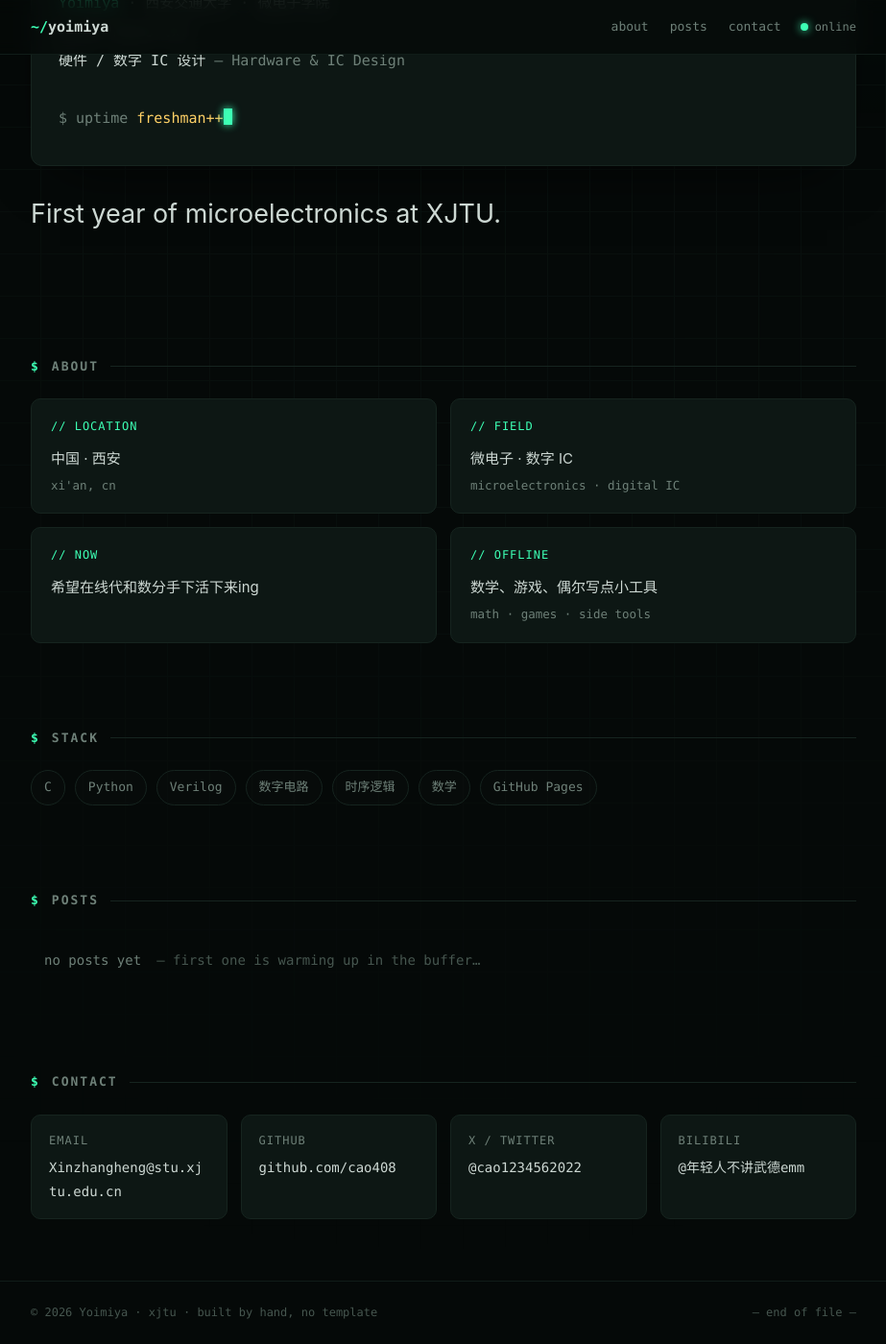
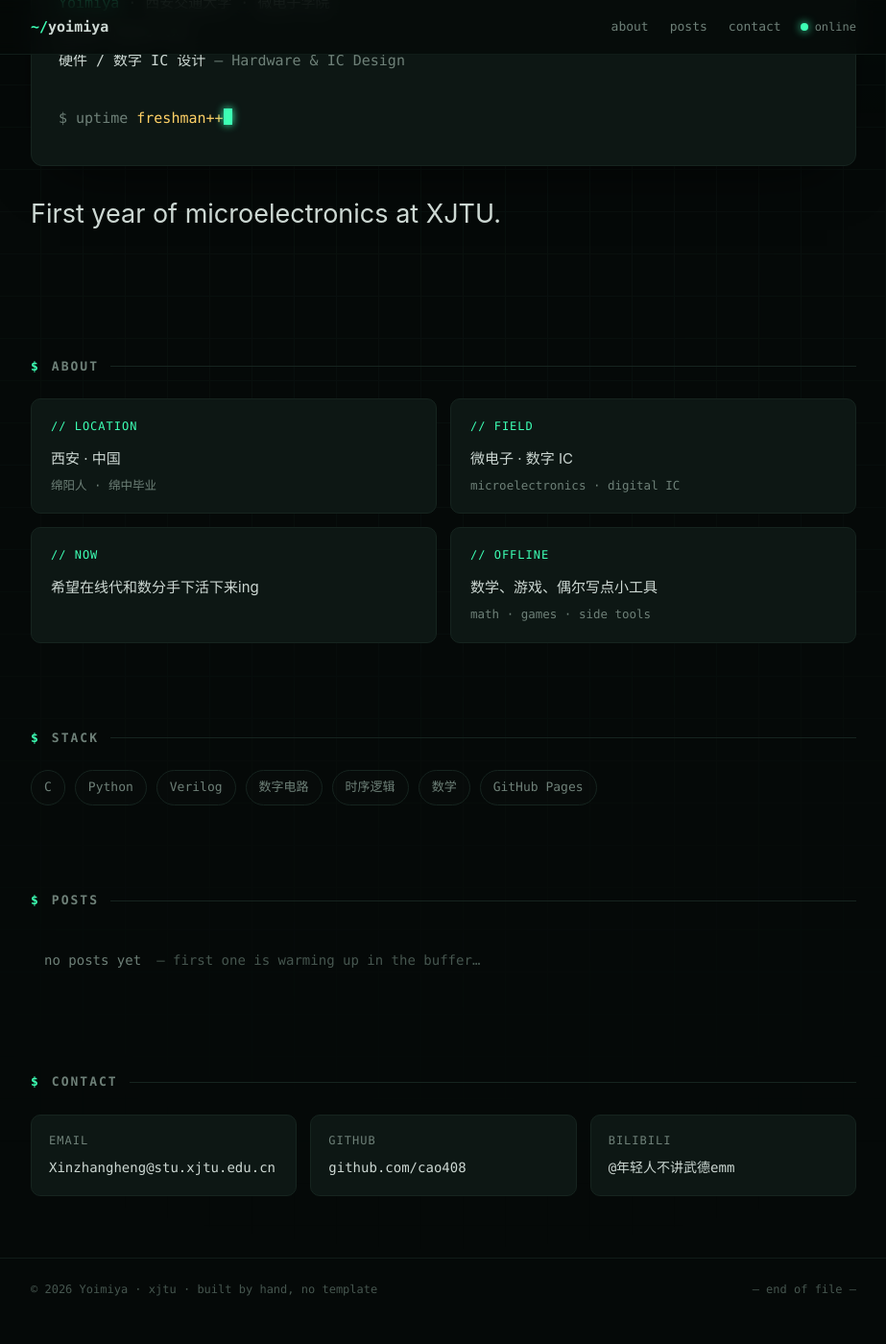
Before and after one commit to cao408/cao408.github.io, a Jekyll site: the page built from index.md, in a window 1280 px wide and 1400 px high, scrolled down 256 px. Shown: the whole window at 96% size, without its empty margins (178-1101 px from the left). Built offline with Jekyll 4.4.1, drawn with Linux system fonts in a browser that asks for light colours; after the commit the page ends 1632 px from its top, so only the background shows below that.

Commit message:
drop X link; location card: from Mianyang (Mianzhong)

```diff
--- a/index.md
+++ b/index.md
@@ -24,7 +24,7 @@ title: Yoimiya
   <div class="about-grid">
     <div class="about-card">
       <span class="lab">// LOCATION</span>
-      <span class="val">中国 · 西安<small>xi'an, cn</small></span>
+      <span class="val">西安 · 中国<small>绵阳人 · 绵中毕业</small></span>
     </div>
     <div class="about-card">
       <span class="lab">// FIELD</span>
@@ -80,10 +80,6 @@ title: Yoimiya
       <span class="lab">GITHUB</span>
       <span class="val">github.com/cao408</span>
     </a>
-    <a class="c-card" href="https://x.com/cao1234562022" target="_blank" rel="noopener">
-      <span class="lab">X / TWITTER</span>
-      <span class="val">@cao1234562022</span>
-    </a>
     <a class="c-card" href="https://search.bilibili.com/all?keyword=%E5%B9%B4%E8%BD%BB%E4%BA%BA%E4%B8%8D%E8%AE%B2%E6%AD%A6%E5%BE%B7emm" target="_blank" rel="noopener">
       <span class="lab">BILIBILI</span>
       <span class="val">@年轻人不讲武德emm</span>
```
